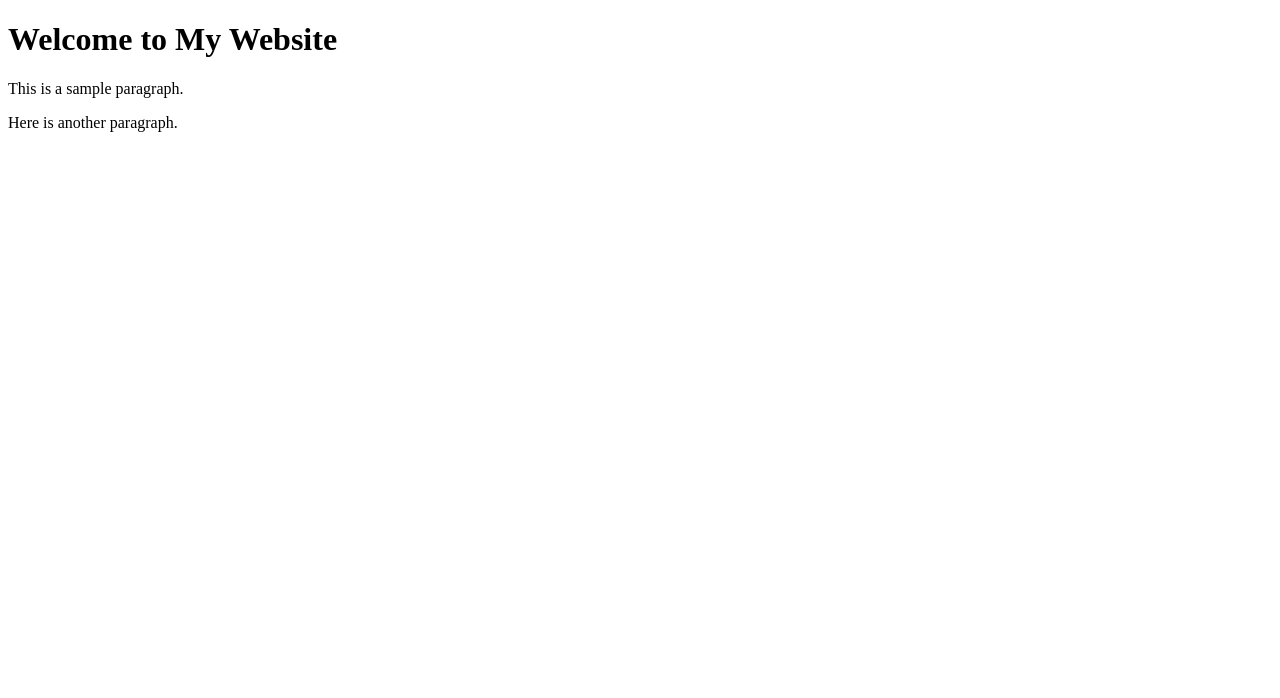
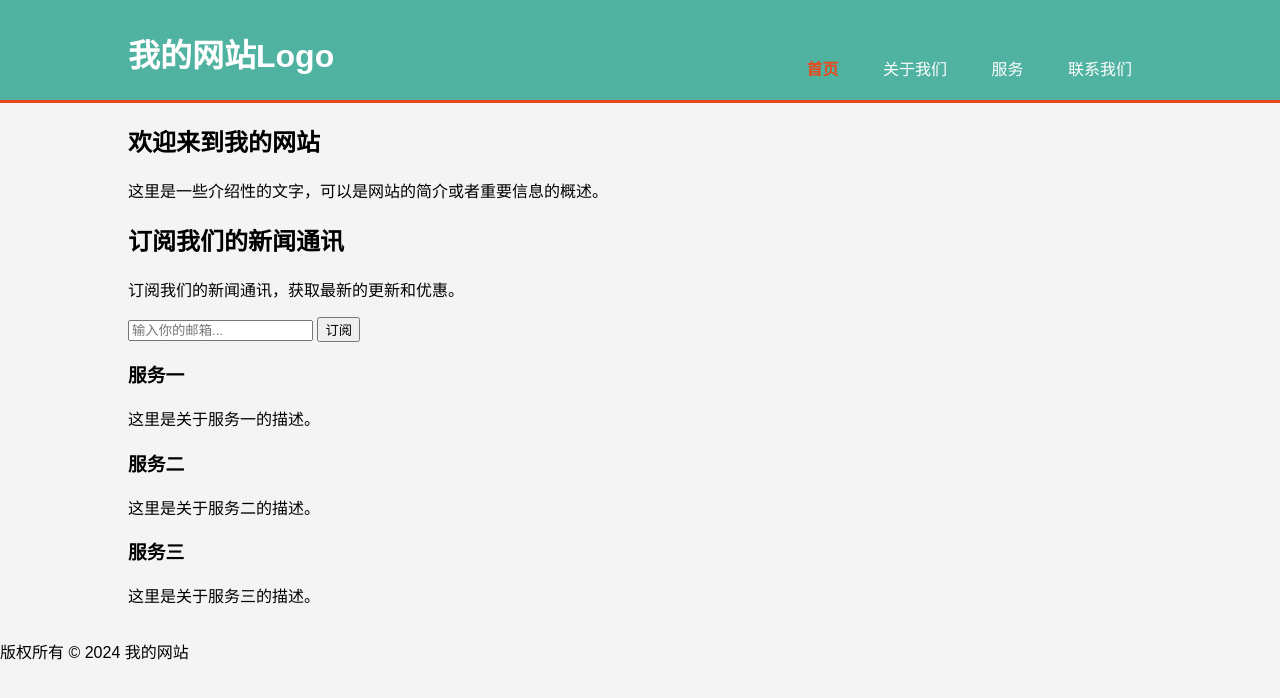
Before and after one commit to KailnX/Kailn.github.io, a plain HTML site: page index.html in a window 1280 px wide. Drawn offline with Linux system fonts and the light colour scheme.

Commit message:
Update index.html

```diff
--- a/index.html
+++ b/index.html
@@ -1,11 +1,110 @@
 <!DOCTYPE html>
-<html>
+<html lang="zh-CN">
 <head>
+    <meta charset="UTF-8">
+    <meta name="viewport" content="width=device-width, initial-scale=1.0">
     <title>KailnX</title>
+    <style>
+        body {
+            font-family: Arial, sans-serif;
+            margin: 0;
+            padding: 0;
+            background-color: #f4f4f4;
+        }
+        .container {
+            width: 80%;
+            margin: auto;
+            overflow: hidden;
+        }
+        header {
+            background: #50b3a2;
+            color: white;
+            padding-top: 30px;
+            min-height: 70px;
+            border-bottom: #e8491d 3px solid;
+        }
+        header a {
+            color: #ffffff;
+            text-decoration: none;
+            text-transform: uppercase;
+            font-size: 16px;
+        }
+        header ul {
+            padding: 0;
+            list-style: none;
+        }
+        header li {
+            display: inline;
+            padding: 0 20px 0 20px;
+        }
+        header #branding {
+            float: left;
+        }
+        header #branding h1 {
+            margin: 0;
+        }
+        header nav {
+            float: right;
+            margin-top: 10px;
+        }
+        header .highlight, header .current a {
+            color: #e8491d;
+            font-weight: bold;
+        }
+        header a:hover {
+            color: #ffffff;
+            font-weight: bold;
+        }
+    </style>
 </head>
 <body>
-        <h1>Welcome to My Website</h1>
-    <p>This is a sample paragraph.</p>
-    <p>Here is another paragraph.</p>
+    <header>
+        <div class="container">
+            <div id="branding">
+                <h1>我的网站Logo</h1>
+            </div>
+            <nav>
+                <ul>
+                    <li class="current"><a href="index.html">首页</a></li>
+                    <li><a href="about.html">关于我们</a></li>
+                    <li><a href="services.html">服务</a></li>
+                    <li><a href="contact.html">联系我们</a></li>
+                </ul>
+            </nav>
+        </div>
+    </header>
+
+    <div class="container">
+        <section id="showcase">
+            <h1>欢迎来到我的网站</h1>
+            <p>这里是一些介绍性的文字，可以是网站的简介或者重要信息的概述。</p>
+        </section>
+        <section id="newsletter">
+            <h2>订阅我们的新闻通讯</h2>
+            <p>订阅我们的新闻通讯，获取最新的更新和优惠。</p>
+            <form>
+                <input type="email" placeholder="输入你的邮箱...">
+                <button type="submit" class="button_1">订阅</button>
+            </form>
+        </section>
+        <section id="boxes">
+            <div class="box">
+                <h3>服务一</h3>
+                <p>这里是关于服务一的描述。</p>
+            </div>
+            <div class="box">
+                <h3>服务二</h3>
+                <p>这里是关于服务二的描述。</p>
+            </div>
+            <div class="box">
+                <h3>服务三</h3>
+                <p>这里是关于服务三的描述。</p>
+            </div>
+        </section>
+    </div>
+
+    <footer>
+        <p>版权所有 &copy; 2024 我的网站</p>
+    </footer>
 </body>
 </html>
```
